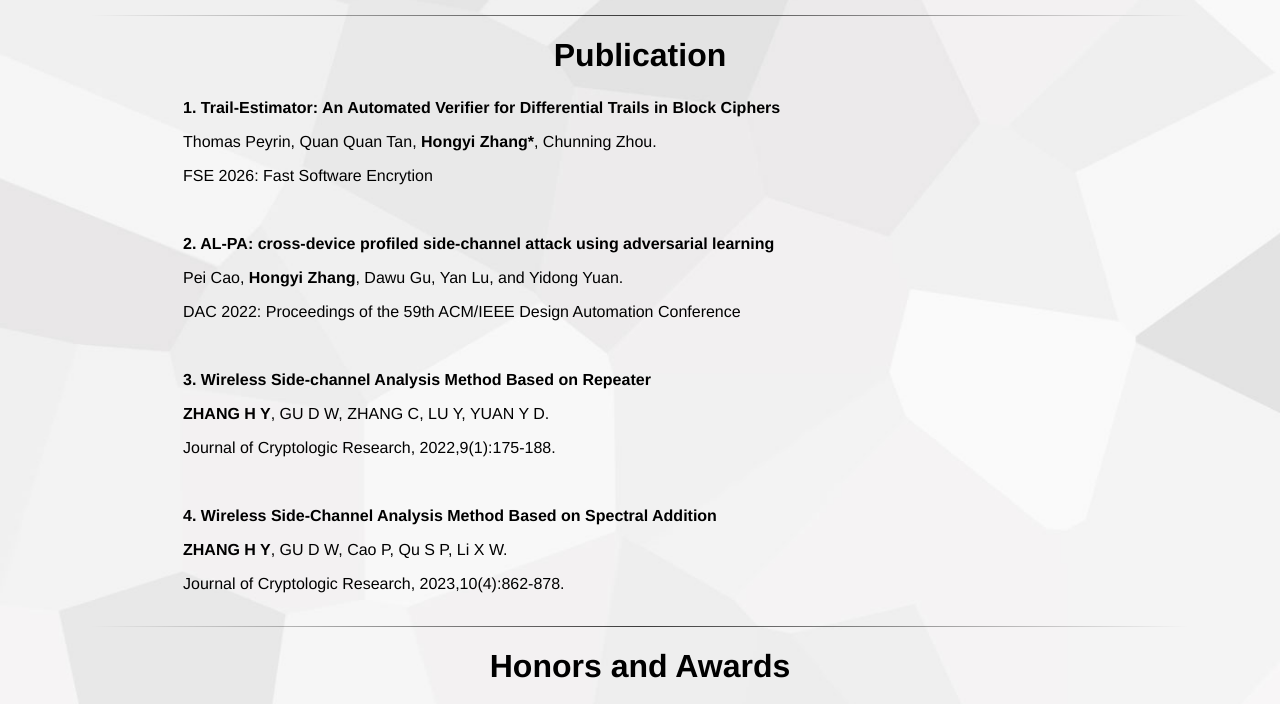
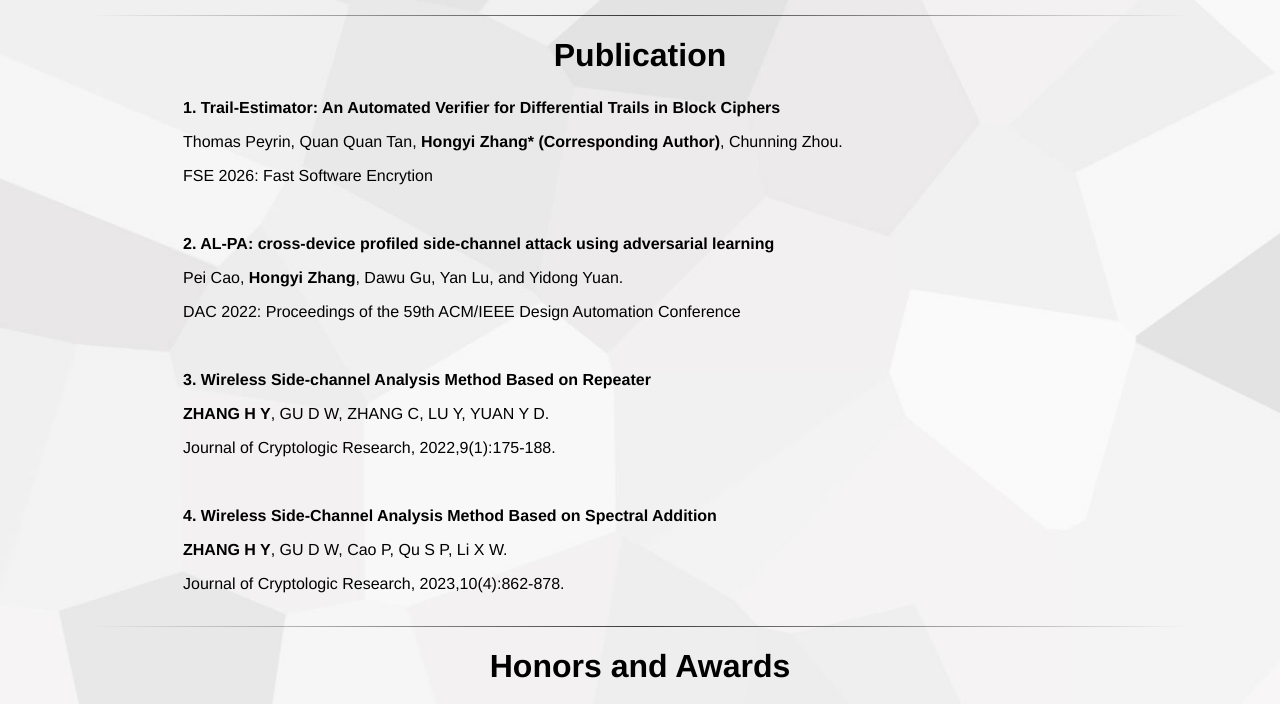
Before and after one commit to Qtarox/Qtarox.github.io, a plain HTML site: page index.html in a window 1280 px wide. Shown: the part 1960-2664 px from the top of the page. Drawn offline with Linux system fonts and the light colour scheme; a script that the page names is missing.

Commit message:
Update index.html

```diff
--- a/index.html
+++ b/index.html
@@ -162,7 +162,7 @@
 				<td>
 					<div class="fadeIn animated" >
 					<p><b>1. Trail-Estimator: An Automated Verifier for Differential Trails in Block Ciphers</b></p>
-					<p>  Thomas Peyrin, Quan Quan Tan, <b>Hongyi Zhang*</b>, Chunning Zhou.</p>
+					<p>  Thomas Peyrin, Quan Quan Tan, <b>Hongyi Zhang* (Corresponding Author)</b>, Chunning Zhou.</p>
 					<p>  FSE 2026: Fast Software Encrytion</p>
 					<br>
 					<p><b>2. AL-PA: cross-device profiled side-channel attack using adversarial learning</b></p>
```
